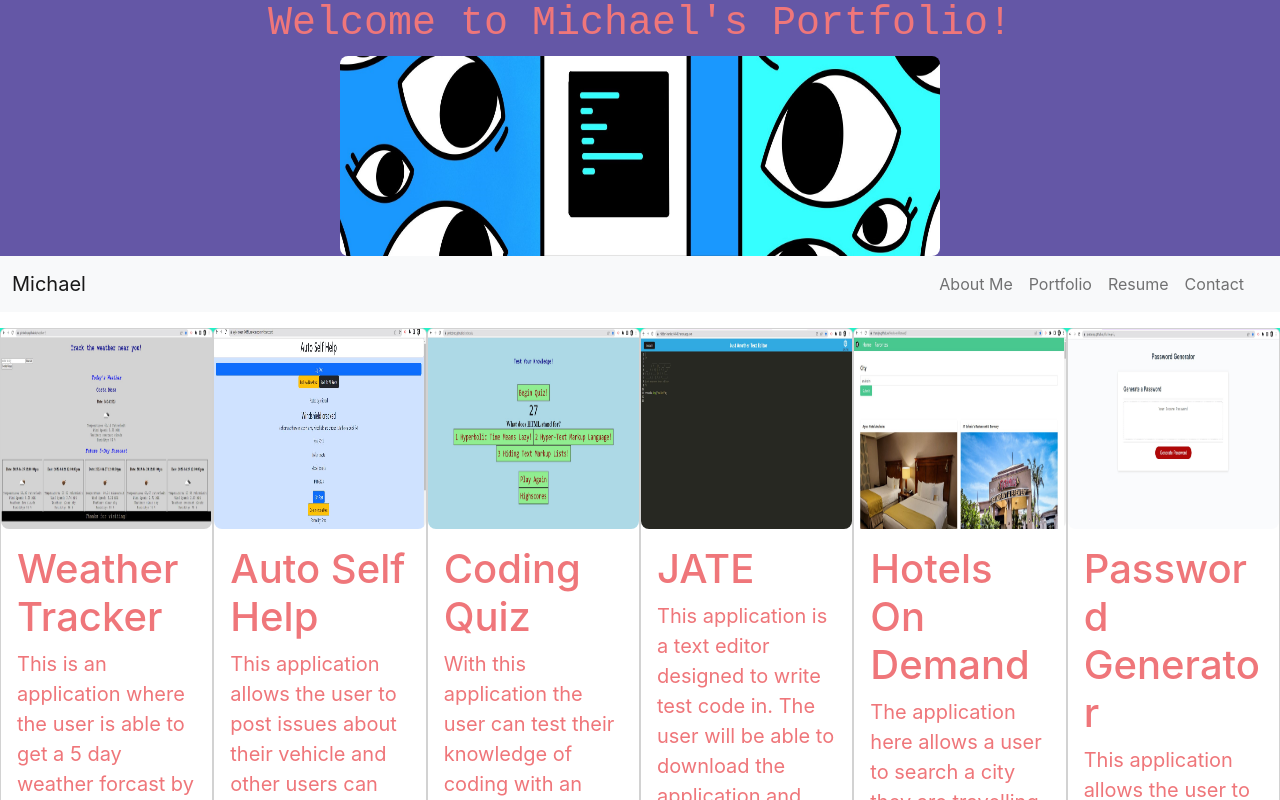
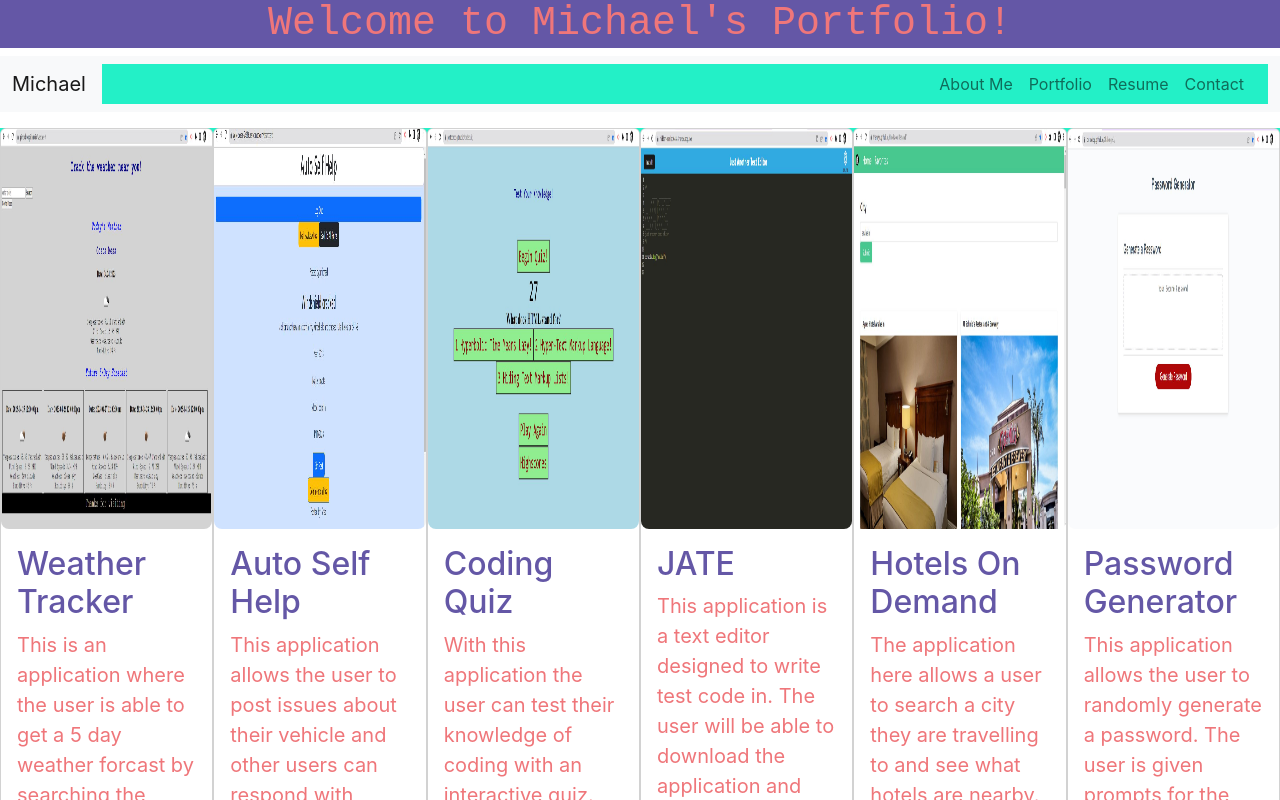
Before and after one commit to PintoDrop/portreact, a React (Create React App) app: page /project in a window 1280 px wide. Shown: the top 800 px of the page. Built offline with nearby package versions, Linux system fonts and the light colour scheme.

Commit message:
fixing styling

```diff
--- a/src/App.css
+++ b/src/App.css
@@ -47,10 +47,20 @@
   height:185px
 }
 
+.banner {
+  width: 2000px;
+  height: 124px;
+}
+
 img {
   border-radius: 8px;
   width: 600px;
-  height: 200px;
+  height: 400px;
+}
+
+.selfie {
+  width: 400px;
+  height: 450px;
 }
 
 /* .self {
@@ -64,12 +74,6 @@ Header {
   background-color: #6457A6;
   font-weight: 100;
 }
-
-
-/* body {
-  background-color: #23F0C7;
-  color: #EF767A;
-} */
 
 .aboutme {
   background-color: #23F0C7;
@@ -99,6 +103,8 @@ Header {
 
 /* links for footer */
 .link-item {
+  background-color: #23F0C7;
+   color: #EF767A;
 }
 
 
@@ -107,11 +113,18 @@ Header {
    color: #EF767A;
 }
 
-.h1 {
-
+h2 {
   color: #6457A6
 }
 
+.Navigation {
+  background-color: #23F0C7;
+}
+
+.NaviName {
+  /* background-color: #EF767A; */
+  color: #EF767A;
+}
 
 
 
--- a/src/Pages/Aboutme.js
+++ b/src/Pages/Aboutme.js
@@ -13,7 +13,7 @@ function Aboutme() {
           have several projects I was able to create thanks to the teachings of
           the UCI course.
         </p>
-        <img
+        <img className="selfie"
           src="./images/image.pro.jpg"
           alt="Michael Selfie"
           // style="width:350px;height:185px"
--- a/src/Pages/Project.js
+++ b/src/Pages/Project.js
@@ -69,7 +69,7 @@ function Project() {
           <Card className="myWork" style={{ width: "18rem" }}>
             <Card.Img variant="top" src={work.image} />
             <Card.Body>
-              <Card.Title><h1>{work.name}</h1></Card.Title>
+              <Card.Title><h2>{work.name}</h2></Card.Title>
               <Card.Text>{work.description}</Card.Text>
               <a href={work.link}>
                 <Button variant="warning">See my project!</Button>
@@ -80,13 +80,6 @@ function Project() {
             </Card.Body>
           </Card>
         ))}
-
-        {/*
-    <div className="text-center">
-      <p>
-        Projects Page
-      </p>
-    </div> */}
       </div>
     </div>
   );
--- a/src/components/Header.js
+++ b/src/components/Header.js
@@ -4,7 +4,7 @@ function Header(props) {
   return (
     <header className="flex-row text-center">
       <h1>Welcome to Michael's Portfolio!</h1>
-      <img src="./images/headerImg.jpg" alt="coding background"></img>
+      {/* <img className="banner" src="./images/headerImg.jpg" alt="coding background"></img> */}
       {/* {props.children} */}
     </header>
   );
--- a/src/components/Nav.js
+++ b/src/components/Nav.js
@@ -1,47 +1,8 @@
-// import React from "react";
-// import {NavLink} from "react-router-dom";
-// // import "bootstrap/dist/css/bootstrap.min.css";
 
-// function Nav(props) {
-//   return (
-//     // <nav class="navbar navbar-expand-lg navbar-light bg-light flex-row">
-//     //   <div class="collapse navbar-collapse" id="navbarNav">
-//     //     <div class="navbar-header">
-//     //       <span class="navbar-toggler-icon"></span>
-//     //     </div>
-//     //     <ul class="navbar-nav mr-auto">
-//     //       <li class="nav-item active">
-//     //         <NavLink class="nav-link" to="/">
-//     //           About Me
-//     //         </NavLink>
-//     //       </li>
-
-//     //       <li class="nav-item">
-//     //         <NavLink to="/project">Portfolio</NavLink>
-//     //       </li>
-//     //       <li class="nav-item">
-//     //         <NavLink to="/contact">Contact</NavLink>
-//     //       </li>
-//     //       <li class="nav-item">
-//     //         <NavLink to="/resume">Resume</NavLink>
-//     //       </li>
-//     //     </ul>
-//     //   </div>
-//     // </nav>
-
-
-//   );
-// }
-
-// export default Nav;
 import React from "react";
-
-// import Button from "react-bootstrap/Button";
 import Container from "react-bootstrap/Container";
-// import Form from "react-bootstrap/Form";
 import Nav from "react-bootstrap/Nav";
 import Navbar from "react-bootstrap/Navbar";
-// import NavDropdown from "react-bootstrap/NavDropdown";
 import Offcanvas from "react-bootstrap/Offcanvas";
 
 function Navigation(props) {
@@ -49,7 +10,7 @@ function Navigation(props) {
     <>
       <Navbar key="sm" bg="light" expand="sm" className="mb-3">
         <Container fluid>
-          <Navbar.Brand href="#">Michael</Navbar.Brand>
+          <Navbar.Brand className="NaviName" href="#">Michael</Navbar.Brand>
           <Navbar.Toggle aria-controls={`offcanvasNavbar-expand-$"sm"`} />
           <Navbar.Offcanvas
             id={`offcanvasNavbar-expand-$"sm"`}
@@ -62,7 +23,7 @@ function Navigation(props) {
               </Offcanvas.Title>
             </Offcanvas.Header>
             <Offcanvas.Body>
-              <Nav className="justify-content-end flex-grow-1 pe-3">
+              <Nav className="justify-content-end flex-grow-1 pe-3 Navigation">
                 <Nav.Link href="/">About Me</Nav.Link>
                 <Nav.Link href="/project">Portfolio</Nav.Link>
                 <Nav.Link href="/resume">Resume</Nav.Link>
```
